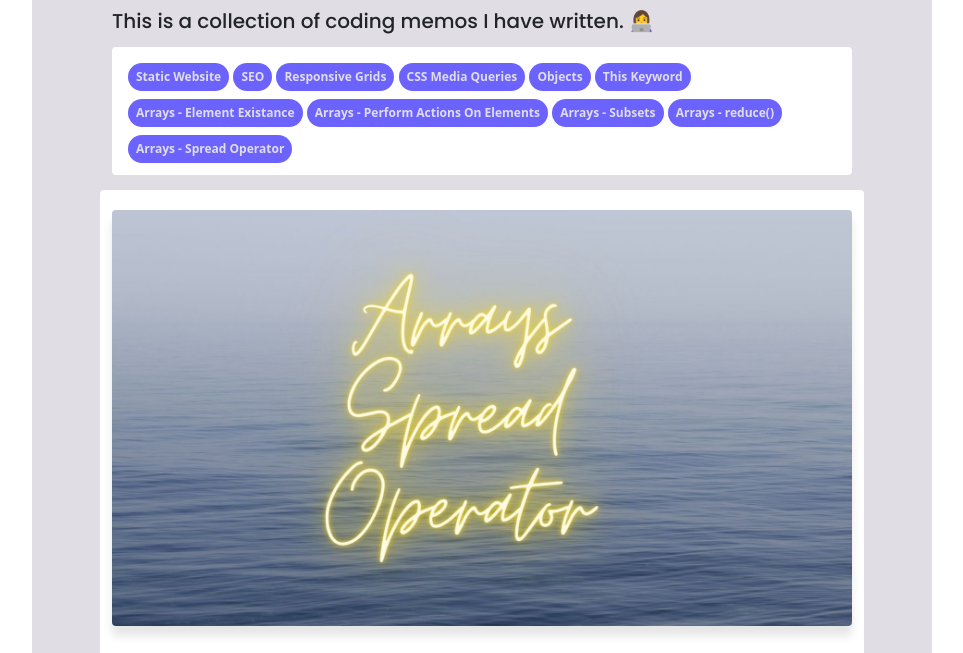
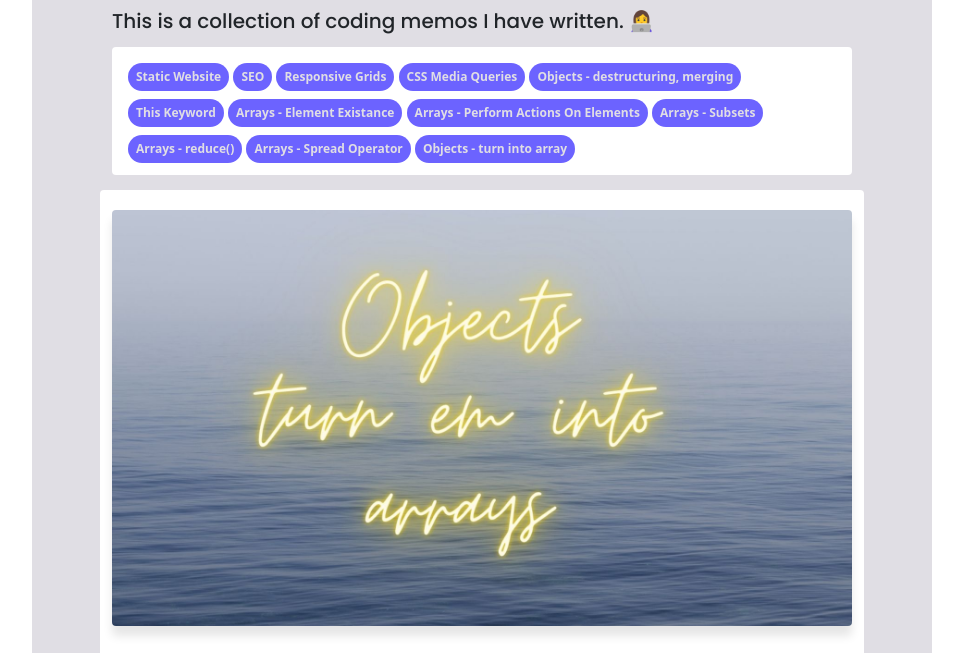
Before and after one commit to 12Isabella/PortfolioIsabella, a plain HTML site: page dev-memo.html in a window 1280 px wide. Shown: the part 299-952 px from the top of the page, without its empty margins (158-1121 px from the left). Drawn offline with nearby package versions, Linux system fonts and the light colour scheme.

Commit message:
add coding memo on Objects

```diff
--- a/dev-memo.html
+++ b/dev-memo.html
@@ -34,14 +34,7 @@
   <body>
     <div class="container">
       <nav
-        class="
-          navbar navbar-expand-md
-          sticky-top
-          navbar-light
-          bg-light
-          mb-5
-          nav-extra
-        "
+        class="navbar navbar-expand-md sticky-top navbar-light bg-light mb-5 nav-extra"
       >
         <div class="container-fluid">
           <a class="navbar-brand" href="/index.html#home">Home</a>
@@ -79,7 +72,9 @@
         <a class="badge p-2 mb-2" href="#memoFolder2"> SEO </a>
         <a class="badge p-2 mb-2" href="#memoFolder3"> Responsive Grids </a>
         <a class="badge p-2 mb-2" href="#memoFolder4"> CSS Media Queries </a>
-        <a class="badge p-2 mb-2" href="#memoFolder5"> Objects </a>
+        <a class="badge p-2 mb-2" href="#memoFolder5">
+          Objects - destructuring, merging
+        </a>
         <a class="badge p-2 mb-2" href="#memoFolder6"> This Keyword </a>
         <a class="badge p-2 mb-2" href="#memoFolder7">
           Arrays - Element Existance
@@ -92,6 +87,9 @@
         <a class="badge p-2 mb-2" href="#memoFolder11">
           Arrays - Spread Operator
         </a>
+        <a class="badge p-2 mb-2" href="#memoFolder12">
+          Objects - turn into array
+        </a>
       </div>
 
       <button
@@ -101,6 +99,7 @@
       >
         <i class="fas fa-arrow-up"></i>
       </button>
+      <div id="memoFolder12"></div>
       <div id="memoFolder11"></div>
       <div id="memoFolder10"></div>
       <div id="memoFolder9"></div>
--- a/index.js
+++ b/index.js
@@ -1,3 +1,20 @@
+let folder12 = [{ name: "1" }, { name: "2" }, { name: "3" }];
+
+let memoFolder12 = document.querySelector("#memoFolder12");
+
+let memoHTML12 = `<div class="row"><div class="col-md picture-bg">`;
+
+folder12.forEach((image) => {
+  memoHTML12 =
+    memoHTML12 +
+    `<img
+    src="images/memos/objectsTurnIntoArrays/${image.name}.jpg"
+    class="image img-fluid"
+  />`;
+});
+
+memoFolder12.innerHTML = memoHTML12 + `</div>`;
+
 let folder11 = [{ name: "1" }, { name: "2" }, { name: "3" }];
 
 let memoFolder11 = document.querySelector("#memoFolder11");
```
Also changed, not shown: images/memos/objectsTurnIntoArrays/1.jpg (added), images/memos/objectsTurnIntoArrays/2.jpg (added), images/memos/objectsTurnIntoArrays/3.jpg (added).
